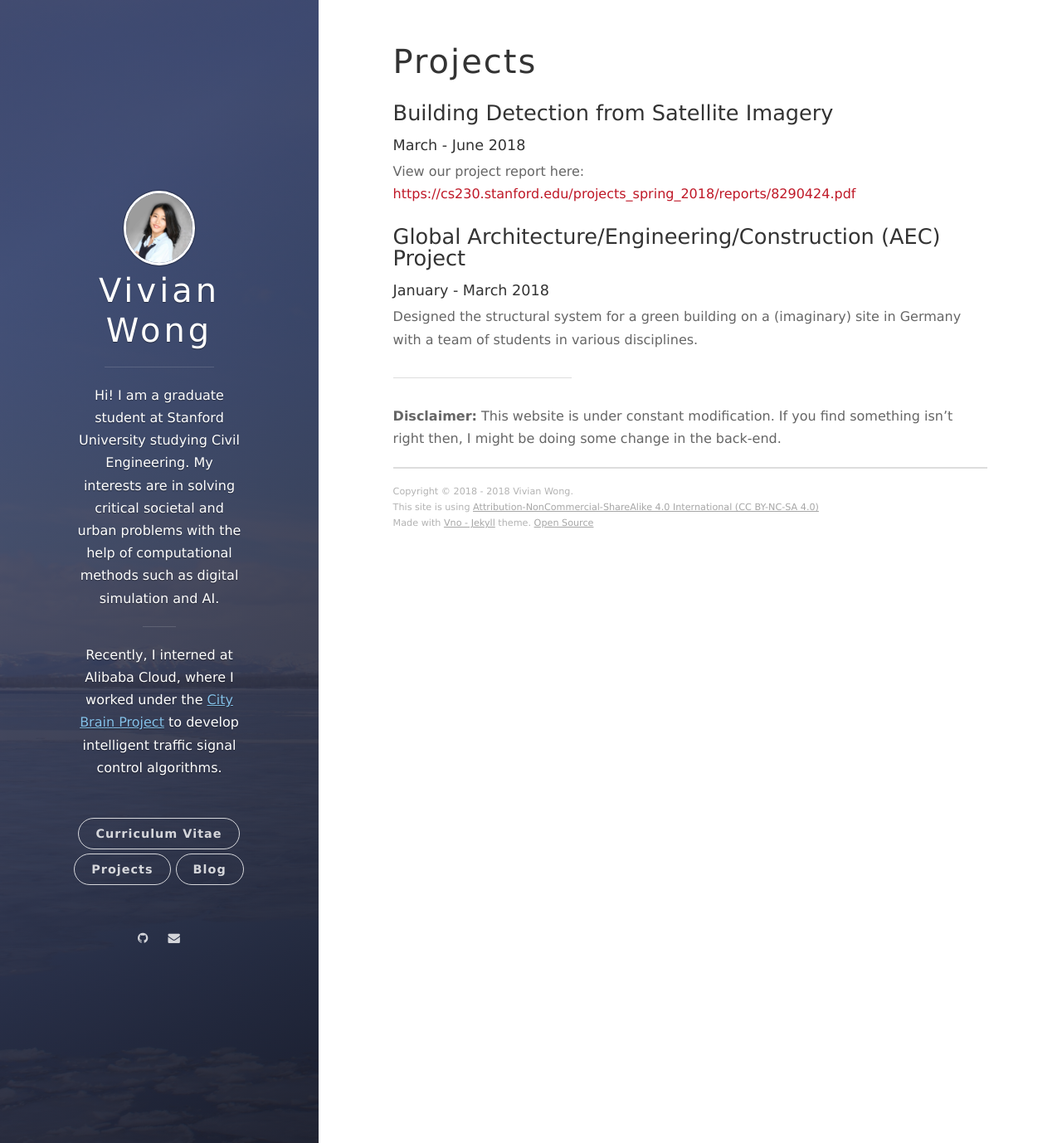
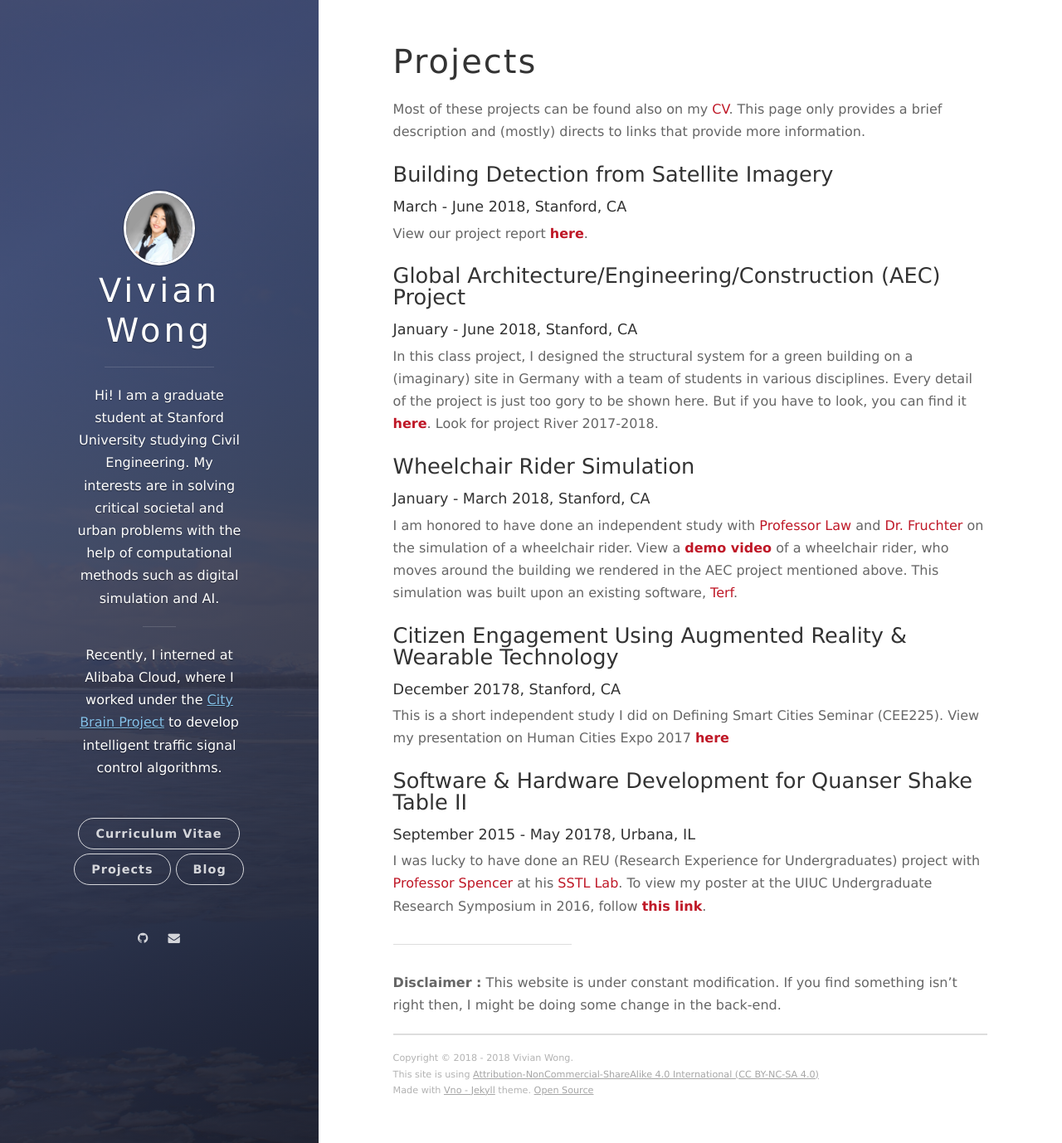
Before and after one commit to vivian-wong/vivian-wong.github.io, a Jekyll site: the page built from projects.md, in a window 1280 px wide and 1378 px high. Shown: the whole window at 83% size. Built offline with Jekyll 4.4.1, drawn with Linux system fonts in a browser that asks for light colours; nearby versions of some CDN libraries.

Commit message:
added more projects

```diff
--- a/projects.md
+++ b/projects.md
@@ -3,16 +3,32 @@ layout: page
 title: Projects
 permalink: /projects/
 ---
+Most of these projects can be found also on my [CV](https://vivian-wong.github.io/cv.pdf). This page only provides a brief description and (mostly) directs to links that provide more information.
+
 ### Building Detection from Satellite Imagery
-#### March - June 2018
-View our project report here:
-<https://cs230.stanford.edu/projects_spring_2018/reports/8290424.pdf>
+#### March - June 2018, Stanford, CA
+View our project report [**here**](https://cs230.stanford.edu/projects_spring_2018/reports/8290424.pdf).
 
 ### Global Architecture/Engineering/Construction (AEC) Project
-#### January - March 2018
-Designed the structural system for a green building on a (imaginary) site in Germany with a team of students in various disciplines.
+#### January - June 2018, Stanford, CA
+In this class project, I designed the structural system for a green building on a (imaginary) site in Germany with a team of students in various disciplines. Every detail of the project is just too gory to be shown here. But if you have to look, you can find it [**here**](http://pbl.stanford.edu/AEC%20projects/projpage.htm). Look for project River 2017-2018.
+
+### Wheelchair Rider Simulation
+#### January - March 2018, Stanford, CA
+I am honored to have done an independent study with [Professor Law](https://cee.stanford.edu/people/kincho-law) and [Dr. Fruchter](https://cee.stanford.edu/people/renate-fruchter) on the simulation of a wheelchair rider. View a [**demo video**](https://youtu.be/eLto7yCQUto) of a wheelchair rider, who moves around the building we rendered in the AEC project mentioned above. This simulation was built upon an existing software, [Terf](https://www.3dicc.com/).
+
+### Citizen Engagement Using Augmented Reality & Wearable Technology
+#### December 20178, Stanford, CA
+This is a short independent study I did on Defining Smart Cities Seminar (CEE225).
+View my presentation on Human Cities Expo 2017 [**here**](https://vimeo.com/248506752)
+
+### Software & Hardware Development for Quanser Shake Table II ﻿
+#### September 2015 - May 20178, Urbana, IL
+I was lucky to have done an REU (Research Experience for Undergraduates) project with [Professor Spencer](https://cee.illinois.edu/directory/profile/bfs) at his [SSTL Lab](http://sstl.cee.illinois.edu/).
+To view my poster at the UIUC Undergraduate Research Symposium in 2016, follow [**this link**](https://www.ideals.illinois.edu/handle/2142/90246).
+
 
 ----------
-**Disclaimer:** This website is under constant modification.
+**Disclaimer :** This website is under constant modification.
 If you find something isn't right then,
 I might be doing some change in the back-end.
```
Also changed, not shown: 3 other files.
